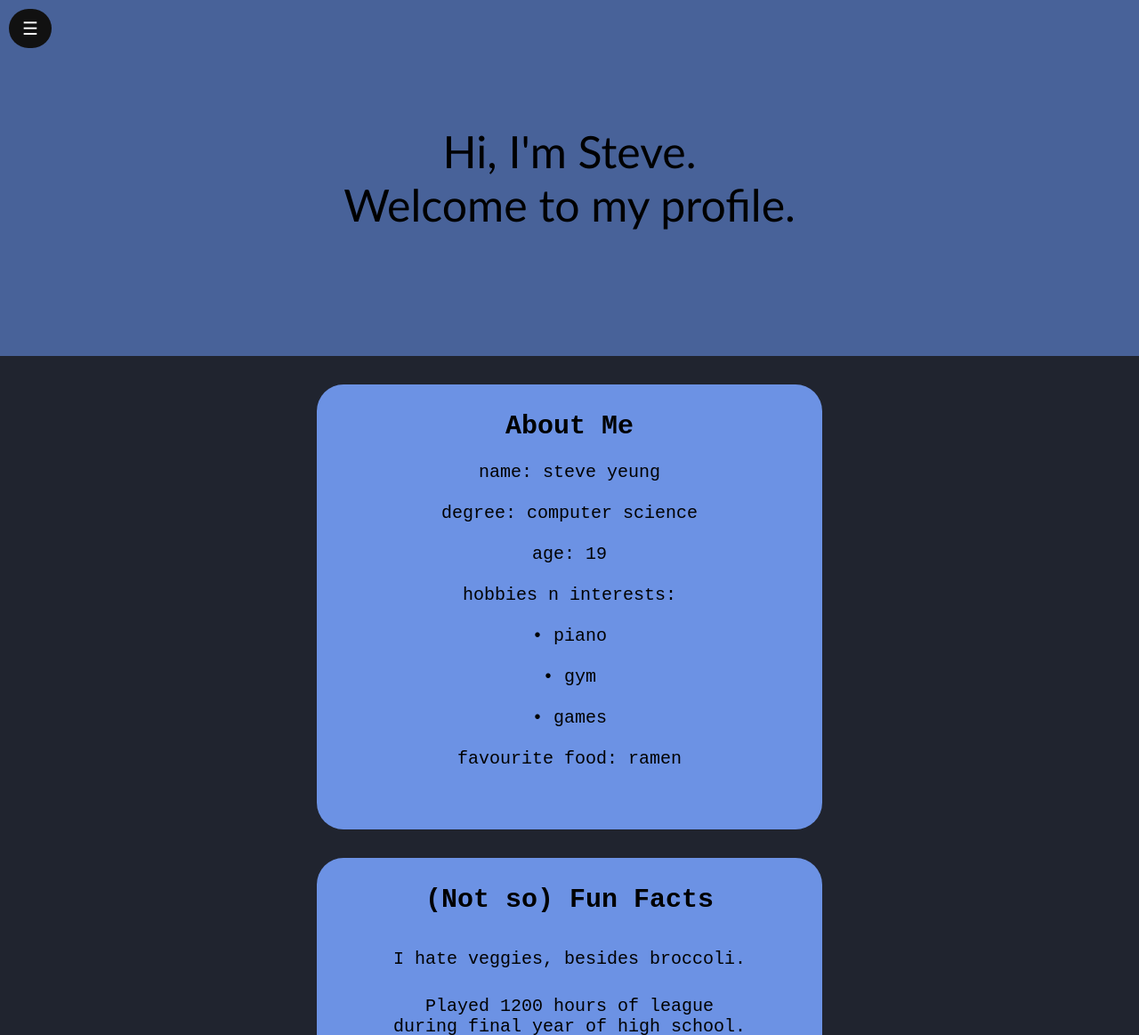
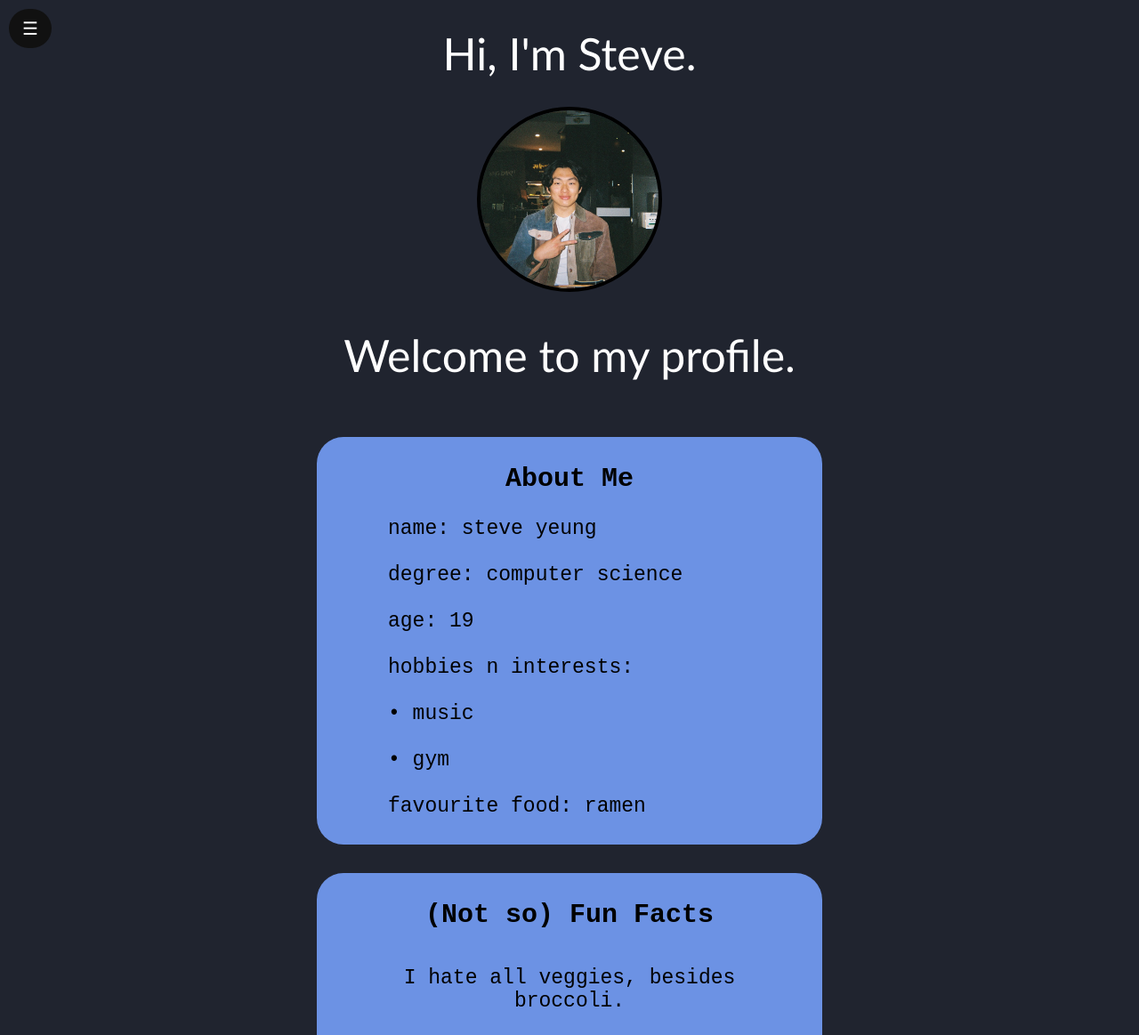
Before and after one commit to Zyphias/personal, a plain HTML site: page index.html in a window 1280 px wide. Shown: the top 1163 px of the page at 89% size. Drawn offline with Linux system fonts and the light colour scheme.

Commit message:
added profile pic, a little formatting

```diff
--- a/index.html
+++ b/index.html
@@ -11,7 +11,9 @@
     <button class="openbtn" onclick="openNav()">☰</button>
     <div class="welcome" id="welcome">
         <div class="main_title">
-            Hi, I'm Steve. <br> Welcome to my profile.
+            <div class="titlei">Hi, I'm Steve.</div>
+            <img class="me" src="final.jpeg" alt="me">
+            <div class="titlei">Welcome to my profile. </div>
         </div>
     </div>
     <div class="all">
@@ -31,6 +33,7 @@
                     About Me
                 </div>
                 <br>
+                <div class="info">
                     <p>name: steve yeung</p>
                     <br>
                     <p>degree: computer science</p>
@@ -39,24 +42,22 @@
                     <br>
                     <p>hobbies n interests: </p>
                     <br>
-                <p>• piano</p>
+                    <p>• music</p>
                     <br>
                     <p>• gym</p>
                     <br>
-                <p>• games</p>
-                <br>
                     <p>favourite food: ramen</p>
-
+                </div>
             </div>
             <div class="section" id="facts">
                 <div class="title">
                     (Not so) Fun Facts
                 </div>
                 <br>
-                <p>I hate veggies, besides broccoli.</p>
+                <p>I hate all veggies, besides broccoli.</p>
                 <p>Played 1200 hours of league during final year of high school. That's the amount of time it takes to read approx. 200 books...</p>
                 <p>Spent around 50k on music lessons.</p>
-                <p>My pop was shot at while swimming across a border so the "i'm sick" card never worked on my parents.</p>
+                <p>My posp was shot at while swimming across a border so the "i'm sick" card never worked on my parents.</p>
             </div>
             <div class="section" id="projects">
                 <div class="title">
--- a/style.css
+++ b/style.css
@@ -1,6 +1,8 @@
 * {
     margin: 0;
 }
+
+
 
 .all {
     background-color: rgb(32, 36, 47);
@@ -17,14 +19,27 @@ html {
     align-items: center;
 }
 
+.titlei {
+    padding: 30px;
+    color: white;
+}
+
+.me {
+    border-radius: 50%;
+    width: 200px;
+    height: 200px;
+    object-fit: cover;
+    /* margin: 0 auto; */
+    border: 4px solid black;
+}
+
 .welcome {
-    height: 300px;
+    height: fit-content;
     color: black;
     text-align: center;
     width: 100%;
-    height: 400px;
     font-size: 50px;
-    background-color: #486299;
+    background-color: rgb(32, 36, 47);
 }
 
 .main_title {
@@ -54,13 +69,23 @@ html {
     align-items: center;
 }
 
+.info {
+    display: flex;
+    flex-direction: column;
+    align-items:first baseline
+}
+
+.info > p {
+    padding-left: 80px;
+}
+
 .h-left, .h-right {
     display: flex;
     flex-direction: column;
     /* background-color: rgb(55, 55, 170); */
 }
 
-.home, .about, .links, .projects {
+.home, .about, .links, .projects, .socials {
     margin: 16px;
     padding: 8px;
     text-align: center;
@@ -87,7 +112,7 @@ html {
     border-radius: 30px;
     background-color: #6c92e4;
     font-family: 'Courier New', Courier, monospace;
-    font-size: 20px;
+    font-size: 23px;
 }
 
 .banner {
@@ -175,5 +200,10 @@ button {
 }
 
 .social {
-    display: grid;
+    /* display: grid; */
 }
+
+#socials, #about, #facts {
+    height: fit-content;
+    padding-bottom: 30px;
+}
```
Also changed, not shown: final.jpeg (added), me.jpeg (added). Lines whose indentation alone changed are shown as unchanged.
